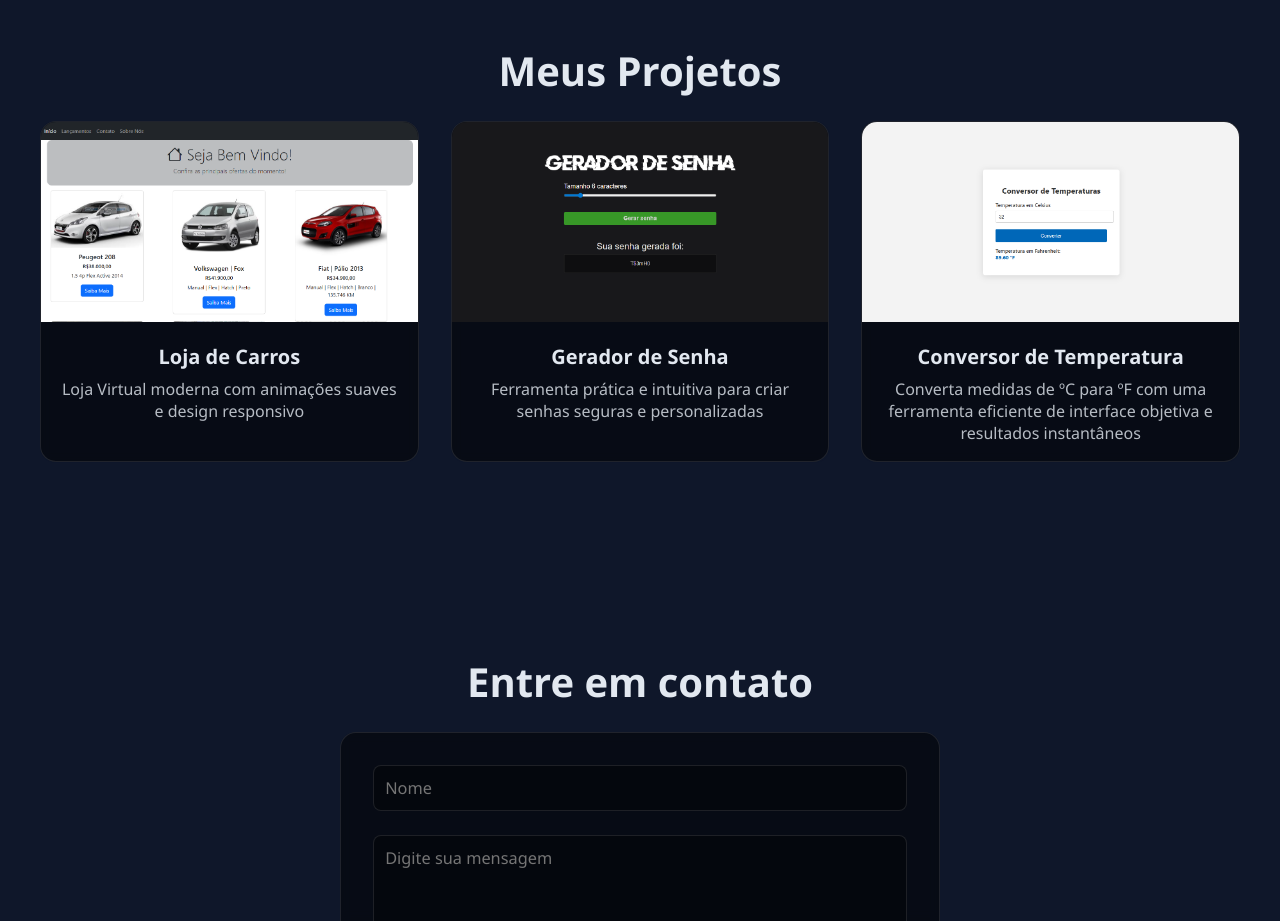
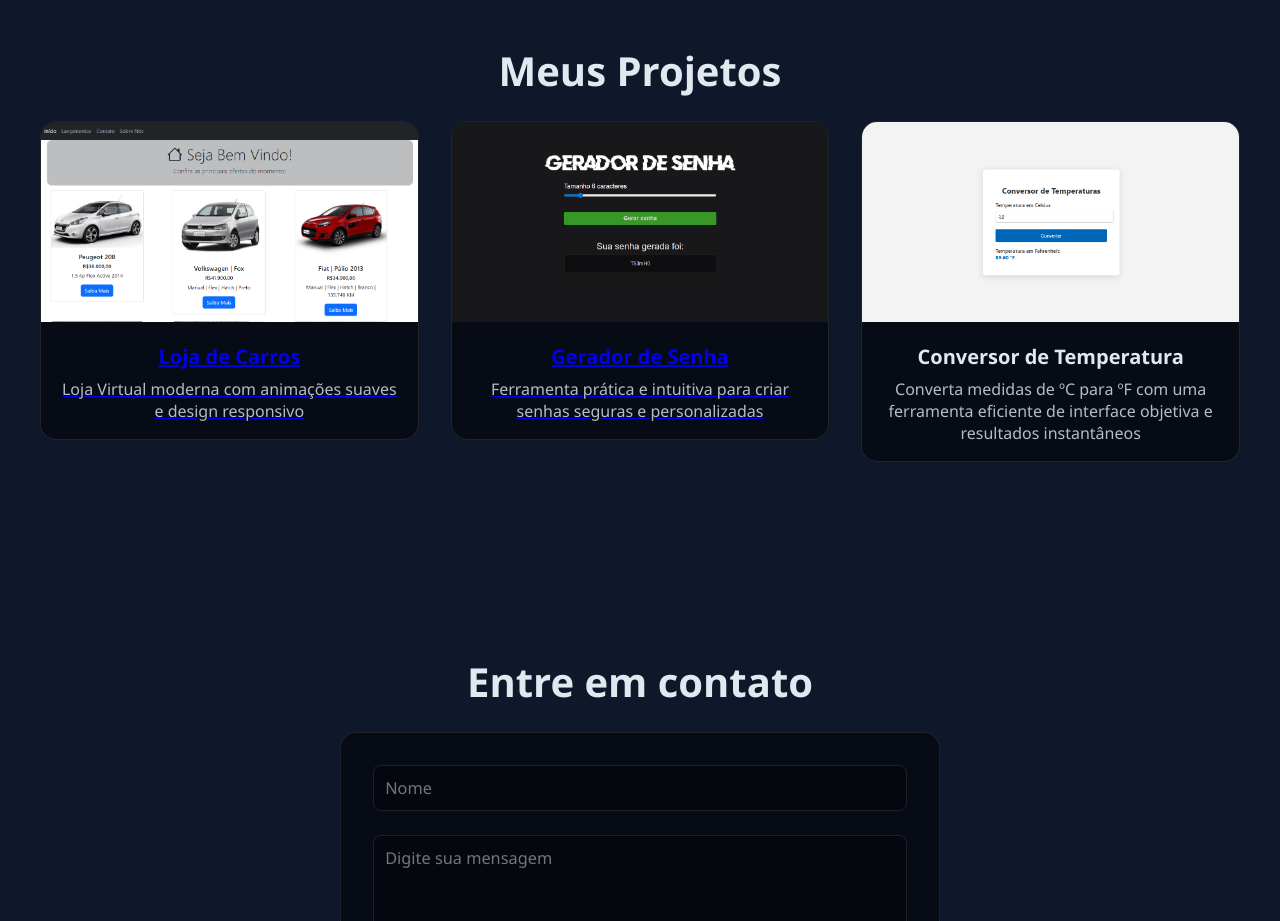
Before and after one commit to maufer814/maufer814.github.io, a plain HTML site: page index.html in a window 1280 px wide. Shown: the part 1200-2121 px from the top of the page. Drawn offline with Linux system fonts and the light colour scheme.

Commit message:
Update index.html

```diff
--- a/index.html
+++ b/index.html
@@ -47,6 +47,7 @@
         <div class="projetos-box">
 
             <!--Card - Projeto-->
+            <a href="https://maufer814.github.io/CS%20Cars/index.html#" target="_blank">
             <div class="project-card">
                 <img src="assets/cs-cars.png" alt="Projeto 01" class="projects-img">
                 <div class="caixa-textos-projetos">
@@ -54,7 +55,9 @@
                     <p class="project-paragrafo">Loja Virtual moderna com animações suaves e design responsivo</p>
                 </div>
             </div>
+            </a>
 
+            <a href="https://maufer814.github.io/Gerador%20de%20Senha/index.html" target="_blank">
             <div class="project-card">
                 <img src="assets/gerador-de-senha.png" alt="Projeto 02" class="projects-img">
                 <div class="caixa-textos-projetos">
@@ -63,6 +66,7 @@
                         personalizadas</p>
                 </div>
             </div>
+            </a>
 
             <div class="project-card">
                 <img src="assets/conversor-medidas.png" alt="Projeto 03" class="projects-img">
```
